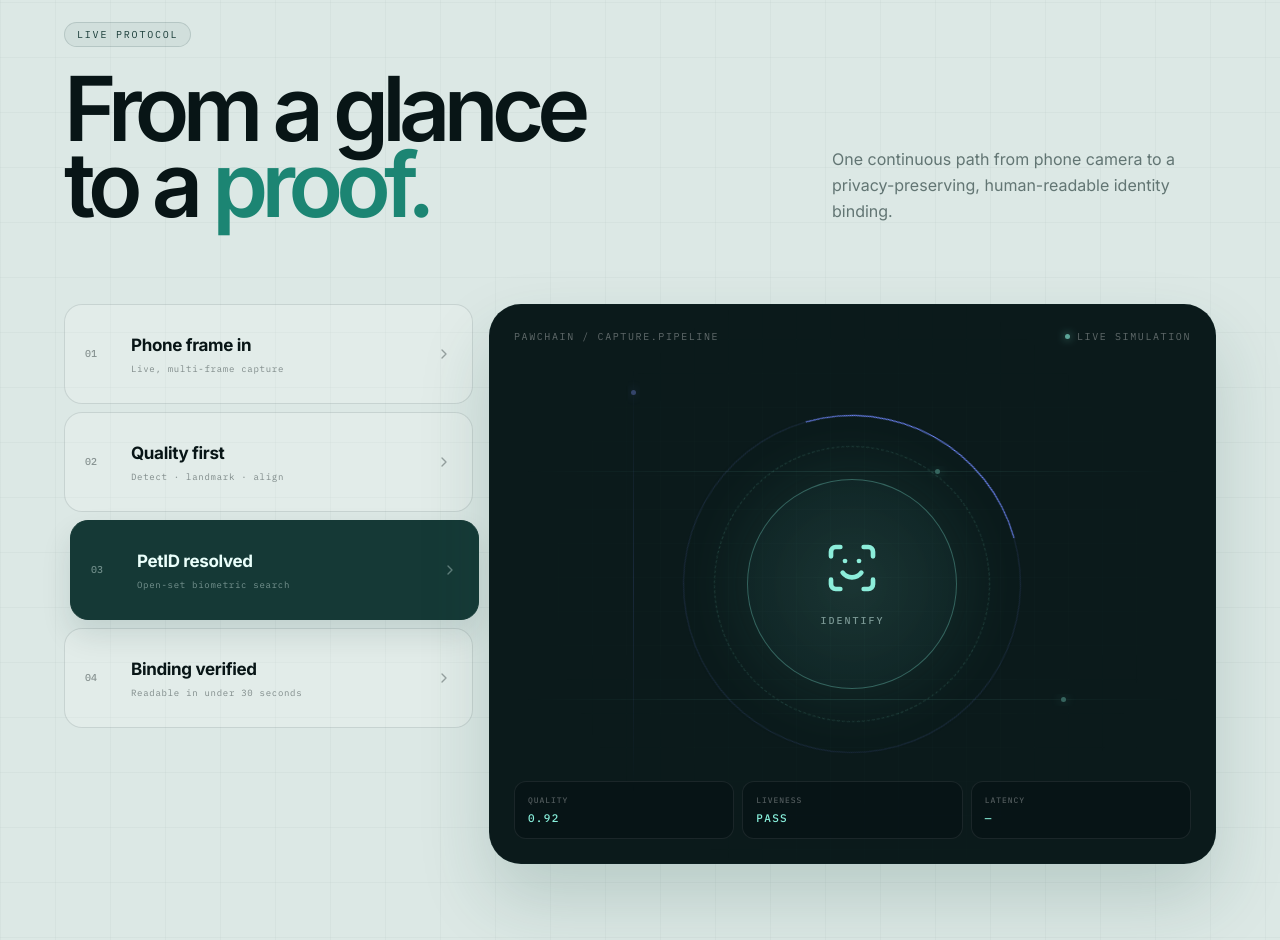
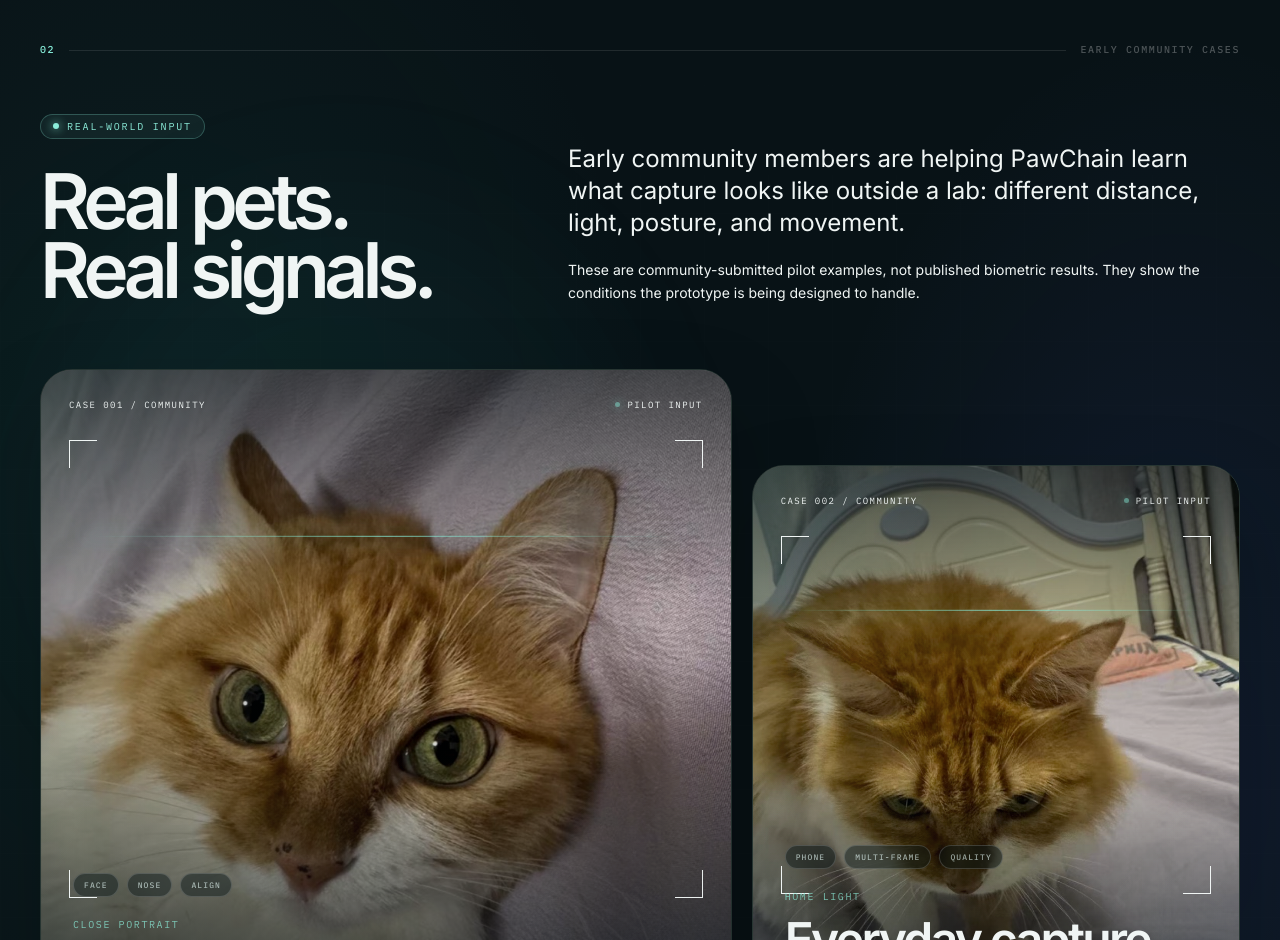
Before and after one commit to machen7885/pawchain-website, a React (Vite) app: page / in a window 1280 px wide. Shown: the part 1860-2800 px from the top of the page. Built offline with nearby package versions, Linux system fonts and the light colour scheme.

Commit message:
Add community cat case studies

```diff
--- a/src/App.tsx
+++ b/src/App.tsx
@@ -1,6 +1,6 @@
 import { useEffect, useMemo, useRef, useState, type PointerEvent as ReactPointerEvent } from "react";
 import { motion, useInView, useReducedMotion, useScroll, useSpring, useTransform } from "framer-motion";
-import { ArrowDown, ArrowRight, Check, ChevronRight, Github, Menu, ScanFace, ShieldCheck, Sparkles, X } from "lucide-react";
+import { ArrowDown, ArrowRight, Camera, Check, ChevronRight, Github, Menu, ScanFace, ShieldCheck, Sparkles, X } from "lucide-react";
 import { Badge } from "@/components/ui/badge";
 import { Button } from "@/components/ui/button";
 import { Card } from "@/components/ui/card";
@@ -21,6 +21,27 @@ const stages = [
 ];
 
 const tickerItems = ["OPEN-SET IDENTITY", "FACE + NOSE SIGNAL", "HUMAN-GATED", "RAW FRAMES ≤ 24H", "VERIFY ≤ 30S"];
+
+const communityCases = [
+  {
+    id: "CASE 001",
+    title: "Portrait signal",
+    image: "/community/community-cat-portrait.jpg",
+    alt: "Orange-and-white community cat looking directly toward the camera",
+    copy: "A close, steady portrait gives the capture flow a clear view of face landmarks and nose detail—the raw material for a persistent PetID.",
+    condition: "CLOSE PORTRAIT",
+    tags: ["FACE", "NOSE", "ALIGN"],
+  },
+  {
+    id: "CASE 002",
+    title: "Everyday capture",
+    image: "/community/community-cat-home.jpg",
+    alt: "Orange-and-white community cat standing on a bed in ordinary room light",
+    copy: "Ordinary room light and natural movement reflect where PawChain needs to work: at home, on a phone, without a studio setup.",
+    condition: "HOME LIGHT",
+    tags: ["PHONE", "MULTI-FRAME", "QUALITY"],
+  },
+];
 
 function CursorAura() {
   return <div className="cursor-aura" aria-hidden="true"><i /><b /></div>;
@@ -79,18 +100,18 @@ function CatSignal() {
 
 function Header() {
   const [open, setOpen] = useState(false);
-  const nav = [["System", "#system"], ["Protocol", "#protocol"], ["Principles", "#principles"], ["Roadmap", "#roadmap"]];
+  const nav = [["System", "#system"], ["Community", "#community"], ["Protocol", "#protocol"], ["Principles", "#principles"], ["Roadmap", "#roadmap"]];
   return <header className="fixed inset-x-0 top-0 z-50 px-4 pt-4 md:px-8 md:pt-6">
     <div className="mx-auto flex h-16 max-w-[1440px] items-center justify-between rounded-full border border-white/10 bg-[#071014]/70 px-5 backdrop-blur-xl md:px-7">
       <Wordmark compact />
-      <nav className="hidden items-center gap-8 md:flex">{nav.map(([label, href]) => <a key={label} href={href} className="nav-link">{label}</a>)}</nav>
-      <div className="hidden items-center gap-2 md:flex">
+      <nav className="hidden items-center gap-6 lg:flex xl:gap-8">{nav.map(([label, href]) => <a key={label} href={href} className="nav-link">{label}</a>)}</nav>
+      <div className="hidden items-center gap-2 lg:flex">
         <Button variant="ghost" size="sm" asChild><a href="https://github.com/machen7885/pawchain" target="_blank" rel="noreferrer"><Github className="h-4 w-4" /> GitHub</a></Button>
         <Button size="sm" asChild><a href="#protocol">Explore the protocol <ArrowRight className="h-3.5 w-3.5" /></a></Button>
       </div>
-      <button className="grid h-10 w-10 place-items-center rounded-full border border-white/10 md:hidden" onClick={() => setOpen(v => !v)} aria-label="Toggle menu">{open ? <X /> : <Menu />}</button>
+      <button className="grid h-10 w-10 place-items-center rounded-full border border-white/10 lg:hidden" onClick={() => setOpen(v => !v)} aria-label="Toggle menu">{open ? <X /> : <Menu />}</button>
     </div>
-    {open && <div className="mx-auto mt-2 max-w-[1440px] rounded-[1.5rem] border border-white/10 bg-[#0a151a]/95 p-4 backdrop-blur-xl md:hidden">{nav.map(([label, href]) => <a onClick={() => setOpen(false)} key={label} href={href} className="block rounded-xl px-4 py-3 text-sm text-white/70 hover:bg-white/5 hover:text-white">{label}</a>)}</div>}
+    {open && <div className="mx-auto mt-2 max-w-[1440px] rounded-[1.5rem] border border-white/10 bg-[#0a151a]/95 p-4 backdrop-blur-xl lg:hidden">{nav.map(([label, href]) => <a onClick={() => setOpen(false)} key={label} href={href} className="block rounded-xl px-4 py-3 text-sm text-white/70 hover:bg-white/5 hover:text-white">{label}</a>)}</div>}
   </header>;
 }
 
@@ -191,6 +212,49 @@ export default function App() {
         </div>
       </section>
 
+      <section id="community" className="community-section relative overflow-hidden border-y border-white/10 py-24 lg:py-32">
+        <div className="community-haze" aria-hidden="true" />
+        <div className="section-wrap relative z-10">
+          <SectionLabel index="02">EARLY COMMUNITY CASES</SectionLabel>
+          <div className="mt-14 grid gap-10 lg:grid-cols-[.8fr_1.2fr] lg:items-end">
+            <div>
+              <Badge><span className="h-1.5 w-1.5 rounded-full bg-primary shadow-[0_0_10px_#88f0dc]" /> REAL-WORLD INPUT</Badge>
+              <h2 className="section-title mt-7">Real pets.<br/><span className="text-white/28">Real signals.</span></h2>
+            </div>
+            <div className="max-w-2xl lg:justify-self-end">
+              <p className="text-xl leading-relaxed text-white/62 md:text-2xl">Early community members are helping PawChain learn what capture looks like outside a lab: different distance, light, posture, and movement.</p>
+              <p className="mt-5 text-sm leading-relaxed text-white/38">These are community-submitted pilot examples, not published biometric results. They show the conditions the prototype is being designed to handle.</p>
+            </div>
+          </div>
+
+          <div className="mt-16 grid gap-5 lg:grid-cols-12 lg:items-start">
+            {communityCases.map((item, index) => <motion.article key={item.id} initial={{ opacity: 0, y: 32 }} whileInView={{ opacity: 1, y: 0 }} viewport={{ once: true, margin: "-80px" }} transition={{ delay: index * .1, duration: .75, ease: [0.22, 1, 0.36, 1] }} className={cn("community-case", index === 0 ? "lg:col-span-7" : "lg:col-span-5 lg:mt-24")}>
+              <Card onPointerMove={tiltMove} onPointerLeave={tiltReset} className="case-card tilt-surface h-full overflow-hidden border-white/12 bg-[#091619]">
+                <img src={item.image} alt={item.alt} className="case-photo" loading="lazy" />
+                <div className="case-photo-shade" />
+                <div className="case-scan-line" aria-hidden="true" />
+                <div className="case-frame" aria-hidden="true"><i/><i/><i/><i/></div>
+                <div className="absolute inset-x-0 top-0 z-10 flex items-center justify-between p-5 font-mono text-[9px] tracking-[.16em] text-white/68 md:p-7">
+                  <span>{item.id} / COMMUNITY</span><span className="live-label"><i /> PILOT INPUT</span>
+                </div>
+                <div className="absolute inset-x-0 bottom-0 z-10 p-6 md:p-8">
+                  <div className="mb-5 flex flex-wrap gap-2">{item.tags.map(tag => <span key={tag} className="case-tag">{tag}</span>)}</div>
+                  <p className="font-mono text-[10px] tracking-[.16em] text-primary/75">{item.condition}</p>
+                  <h3 className="mt-3 text-4xl font-semibold tracking-[-.055em] md:text-5xl">{item.title}</h3>
+                  <p className="mt-4 max-w-xl text-sm leading-relaxed text-white/58 md:text-base">{item.copy}</p>
+                </div>
+              </Card>
+            </motion.article>)}
+          </div>
+
+          <div className="community-flow mt-5 grid overflow-hidden rounded-3xl border border-white/10 bg-white/5 md:grid-cols-3">
+            <div><Camera/><span>01 / GUIDED CAPTURE</span><strong>5+ quality-gated frames</strong><p>A phone-led sequence gathers more than one lucky angle.</p></div>
+            <div><ScanFace/><span>02 / ON-DEVICE GATE</span><strong>Weak frames stay local</strong><p>Blurred or unusable frames are re-prompted before upload.</p></div>
+            <div><ShieldCheck/><span>03 / PRIVACY BOUNDARY</span><strong>Raw frames ≤ 24 hours</strong><p>The durable record is a template—not a public photo gallery.</p></div>
+          </div>
+        </div>
+      </section>
+
       <section id="protocol" className="relative bg-[#dce8e5] px-5 py-24 text-[#081516] md:px-10 lg:px-16 lg:py-32">
         <div className="absolute inset-0 protocol-grid opacity-35" />
         <div className="relative mx-auto max-w-[1440px]">
@@ -207,7 +271,7 @@ export default function App() {
       </section>
 
       <section id="principles" className="section-wrap py-24 lg:py-32">
-        <SectionLabel index="02">FOUR PRIMITIVES</SectionLabel>
+        <SectionLabel index="03">FOUR PRIMITIVES</SectionLabel>
         <div className="mt-16 grid gap-12 lg:grid-cols-[.65fr_1.35fr]"><div className="lg:sticky lg:top-32 lg:self-start"><h2 className="section-title">Remove one.<br/><span className="text-white/28">Watch it collapse.</span></h2><p className="mt-6 max-w-sm leading-relaxed text-white/45">Each layer answers one question the layer below cannot. Together, they turn recognition into accountability.</p></div>
           <div className="divide-y divide-white/10 border-y border-white/10">{principles.map((item, i) => <motion.article key={item.title} initial={{ opacity: 0, y: 20 }} whileInView={{ opacity: 1, y: 0 }} viewport={{ once: true, margin: "-80px" }} transition={{ delay: i * .06 }} className="principle group"><div className="flex items-center gap-5"><span className="font-mono text-xs text-primary">{item.no}</span><item.icon className="h-5 w-5 text-white/30 transition-colors group-hover:text-primary"/><div><h3>{item.title}</h3><p>{item.caption}</p></div></div><p className="max-w-md text-sm leading-relaxed text-white/45">{item.body}</p><span className="font-mono text-[10px] tracking-[.14em] text-white/25">{item.meta}</span></motion.article>)}</div>
         </div>
@@ -218,7 +282,7 @@ export default function App() {
       </section>
 
       <section id="roadmap" className="section-wrap py-24 lg:py-32">
-        <SectionLabel index="03">BUILD IN PUBLIC</SectionLabel>
+        <SectionLabel index="04">BUILD IN PUBLIC</SectionLabel>
         <div className="mt-16 flex flex-col justify-between gap-10 lg:flex-row lg:items-end"><h2 className="section-title max-w-3xl">Eight weeks.<br/>One verifiable system.</h2><Button variant="outline" asChild><a href="https://github.com/machen7885/pawchain" target="_blank" rel="noreferrer">Follow the evidence <Github className="h-4 w-4" /></a></Button></div>
         <div className="mt-16 overflow-x-auto pb-4"><div className="roadmap min-w-[1050px]">{["Problem framing", "Capture pipeline", "Biometric identity", "Eval harness", "Registry", "DID + credentials", "Accountability", "Demo day"].map((label, i) => <div key={label} className={cn("roadmap-item", i < 2 && "done", i === 1 && "current")}><span>0{i+1}</span><i/><strong>{label}</strong><small>{i === 0 ? "SHIPPED" : i === 1 ? "IN BUILD" : "PLANNED"}</small></div>)}</div></div>
       </section>
@@ -226,6 +290,6 @@ export default function App() {
       <section className="px-5 pb-5 md:px-8 md:pb-8"><div onPointerMove={tiltMove} onPointerLeave={tiltReset} className="cta-panel tilt-surface"><div className="tilt-glow dark"/><div className="cta-orb"/><div className="cta-sweep"/><div className="relative z-10"><Badge>OPEN PROTOTYPE</Badge><h2>Make every<br/>identity count.</h2><p>Read the decisions. Run the gates. Challenge the system.</p><div className="mt-8 flex flex-col justify-center gap-3 sm:flex-row"><Button size="lg" className="bg-[#071014] text-white hover:bg-[#0c1c22]" asChild><a href="https://github.com/machen7885/pawchain" target="_blank" rel="noreferrer">Explore on GitHub <ArrowRight className="h-4 w-4" /></a></Button><Button size="lg" variant="outline" className="border-[#071014]/20 text-[#071014] hover:bg-[#071014]/5" asChild><a href="#top">Back to signal</a></Button></div></div></div></section>
     </main>
 
-    <footer className="px-6 py-10 md:px-10"><div className="mx-auto flex max-w-[1440px] flex-col justify-between gap-6 border-t border-white/10 pt-8 sm:flex-row sm:items-center"><Wordmark compact/><p className="max-w-md text-xs leading-relaxed text-white/30">Prototype · single-city pilot · not deployed · not an enforcement authority</p><div className="flex items-center gap-5"><a className="footer-link" href="#system">System</a><a className="footer-link" href="https://github.com/machen7885/pawchain" target="_blank" rel="noreferrer">GitHub ↗</a></div></div></footer>
+    <footer className="px-6 py-10 md:px-10"><div className="mx-auto flex max-w-[1440px] flex-col justify-between gap-6 border-t border-white/10 pt-8 sm:flex-row sm:items-center"><Wordmark compact/><p className="max-w-md text-xs leading-relaxed text-white/30">Prototype · single-city pilot · not deployed · not an enforcement authority</p><div className="flex items-center gap-5"><a className="footer-link" href="#community">Community</a><a className="footer-link" href="https://github.com/machen7885/pawchain" target="_blank" rel="noreferrer">GitHub ↗</a></div></div></footer>
   </div>;
 }
--- a/src/index.css
+++ b/src/index.css
@@ -81,6 +81,29 @@ body { background: #071014; }
 .metric { min-height:145px; background:#0a171b; padding:22px 20px; display:flex; flex-direction:column; justify-content:space-between; }
 .metric strong { font-size:clamp(1.8rem,3vw,3rem); font-weight:500; letter-spacing:-.06em; color:#88f0dc; }.metric span{font-size:11px;color:rgba(255,255,255,.35)}
 
+.community-section { background:radial-gradient(58% 72% at 12% 40%,rgba(42,130,118,.12),transparent 68%),radial-gradient(45% 70% at 92% 58%,rgba(97,112,255,.11),transparent 70%),#081216; }
+.community-section::before { content:"";position:absolute;inset:0;opacity:.2;background-image:linear-gradient(rgba(255,255,255,.025) 1px,transparent 1px),linear-gradient(90deg,rgba(255,255,255,.025) 1px,transparent 1px);background-size:64px 64px;mask-image:linear-gradient(to bottom,transparent,black 20%,black 80%,transparent); }
+.community-haze { position:absolute;width:580px;height:580px;border-radius:50%;left:4%;top:20%;background:rgba(66,203,180,.035);filter:blur(75px);animation:pulse 7s ease-in-out infinite; }
+.community-case:first-child .case-card { min-height:720px; }
+.community-case:nth-child(2) .case-card { min-height:620px; }
+.case-card { position:relative;isolation:isolate;box-shadow:0 40px 90px rgba(0,0,0,.24); }
+.case-card::after { content:"";position:absolute;z-index:3;inset:0;pointer-events:none;background:linear-gradient(115deg,rgba(136,240,220,.09),transparent 25%,transparent 72%,rgba(113,137,255,.08));mix-blend-mode:screen; }
+.case-photo { position:absolute;inset:0;width:100%;height:100%;object-fit:cover;object-position:center 40%;filter:saturate(.84) contrast(1.05) brightness(.88);transition:transform .9s cubic-bezier(.22,1,.36,1),filter .45s ease; }
+.community-case:nth-child(2) .case-photo { object-position:center 35%; }
+.case-card:hover .case-photo { transform:scale(1.035);filter:saturate(.96) contrast(1.06) brightness(.94); }
+.case-photo-shade { position:absolute;z-index:1;inset:0;background:linear-gradient(to bottom,rgba(3,12,15,.62) 0%,transparent 32%,transparent 49%,rgba(4,13,16,.96) 100%),linear-gradient(90deg,rgba(5,18,22,.24),transparent 55%); }
+.case-scan-line { position:absolute;z-index:2;left:6%;right:6%;top:22%;height:1px;background:linear-gradient(90deg,transparent,rgba(136,240,220,.92),transparent);box-shadow:0 0 18px rgba(136,240,220,.75);animation:caseScan 5.8s cubic-bezier(.4,0,.2,1) infinite; }
+@keyframes caseScan { 0%,12%{transform:translateY(0);opacity:0}20%{opacity:.85}72%{opacity:.65}86%,100%{transform:translateY(310px);opacity:0} }
+.case-frame { position:absolute;z-index:4;inset:70px 28px 190px;pointer-events:none; }
+.case-frame i { position:absolute;width:28px;height:28px;border-color:rgba(172,255,239,.62); }
+.case-frame i:nth-child(1){left:0;top:0;border-left:1px solid;border-top:1px solid}.case-frame i:nth-child(2){right:0;top:0;border-right:1px solid;border-top:1px solid}.case-frame i:nth-child(3){left:0;bottom:0;border-left:1px solid;border-bottom:1px solid}.case-frame i:nth-child(4){right:0;bottom:0;border-right:1px solid;border-bottom:1px solid}
+.case-tag { border:1px solid rgba(255,255,255,.16);border-radius:999px;background:rgba(4,17,20,.44);padding:7px 10px;backdrop-filter:blur(9px);font:500 8px/1 "IBM Plex Mono",monospace;letter-spacing:.14em;color:rgba(235,255,251,.62); }
+.community-flow>div { min-height:180px;padding:26px;display:flex;flex-direction:column;border-bottom:1px solid rgba(255,255,255,.08); }
+.community-flow svg { width:21px;height:21px;margin-bottom:30px;color:#88f0dc; }
+.community-flow span { font:500 8px/1 "IBM Plex Mono",monospace;letter-spacing:.14em;color:rgba(255,255,255,.3); }
+.community-flow strong { margin-top:10px;font-size:17px;font-weight:500;letter-spacing:-.02em;color:rgba(245,255,252,.86); }
+.community-flow p { margin-top:8px;max-width:310px;font-size:12px;line-height:1.65;color:rgba(255,255,255,.36); }
+
 .protocol-grid { background-image:linear-gradient(rgba(7,36,33,.08) 1px,transparent 1px),linear-gradient(90deg,rgba(7,36,33,.08) 1px,transparent 1px);background-size:55px 55px; }
 .stage-button { width:100%; display:grid; grid-template-columns:36px 1fr auto; gap:10px; align-items:center; min-height:100px; padding:18px 20px; border-radius:18px; border:1px solid rgba(9,37,34,.12); background:rgba(255,255,255,.18); text-align:left; transition:.3s ease; }
 .stage-button:hover,.stage-button.active { color:#eafffb;background:#153936;border-color:#153936;transform:translateX(6px);box-shadow:0 15px 30px rgba(12,51,47,.12)}
@@ -121,8 +144,8 @@ body { background: #071014; }
 .cta-panel h2{font-size:clamp(4rem,9vw,9rem);font-weight:600;line-height:.78;letter-spacing:-.085em;margin-top:28px}.cta-panel p{margin-top:30px;font-size:16px;color:rgba(7,16,20,.58)}
 .footer-link{font-size:11px;color:rgba(255,255,255,.4);transition:color .2s}.footer-link:hover{color:#88f0dc}
 
-@media(min-width:720px){.principle{grid-template-columns:1fr 1.05fr 110px;align-items:center}.section-wrap{width:min(100% - 5rem,1440px)}}
+@media(min-width:720px){.principle{grid-template-columns:1fr 1.05fr 110px;align-items:center}.section-wrap{width:min(100% - 5rem,1440px)}.community-flow>div{border-right:1px solid rgba(255,255,255,.08);border-bottom:0}.community-flow>div:last-child{border-right:0}}
 @media(hover:none),(pointer:coarse){.cursor-aura{display:none}.tilt-surface{transform:none!important}.tilt-glow{display:none}}
-@media(max-width:720px){.hero-title{font-size:3.85rem}.signal-parallax{transform:none}.signal-shell{width:118vw;margin-left:-9vw}.signal-chip-left{left:15%}.signal-chip-right{right:14%}.section-title{font-size:3.4rem}.statement{font-size:2.05rem}.metric{min-height:120px}.principle>span{display:none}.readout{padding:10px 8px}.readout strong{font-size:9px}.cta-panel h2{font-size:4.2rem}.cta-orb{width:280px;height:280px}.ticker-track span{padding-inline:24px}.protocol-stream{opacity:.22}}
+@media(max-width:720px){.hero-title{font-size:3.85rem}.signal-parallax{transform:none}.signal-shell{width:118vw;margin-left:-9vw}.signal-chip-left{left:15%}.signal-chip-right{right:14%}.section-title{font-size:3.4rem}.statement{font-size:2.05rem}.metric{min-height:120px}.community-case:first-child .case-card,.community-case:nth-child(2) .case-card{min-height:610px}.case-frame{inset:65px 20px 210px}.principle>span{display:none}.readout{padding:10px 8px}.readout strong{font-size:9px}.cta-panel h2{font-size:4.2rem}.cta-orb{width:280px;height:280px}.ticker-track span{padding-inline:24px}.protocol-stream{opacity:.22}}
 
 @media(prefers-reduced-motion:reduce){html{scroll-behavior:auto}*,*::before,*::after{animation-duration:.01ms!important;animation-iteration-count:1!important;scroll-behavior:auto!important}.signal-parallax,.tilt-surface{transform:none!important}.cursor-aura{display:none}}
```
Also changed, not shown: public/community/community-cat-home.jpg (added), public/community/community-cat-portrait.jpg (added).
